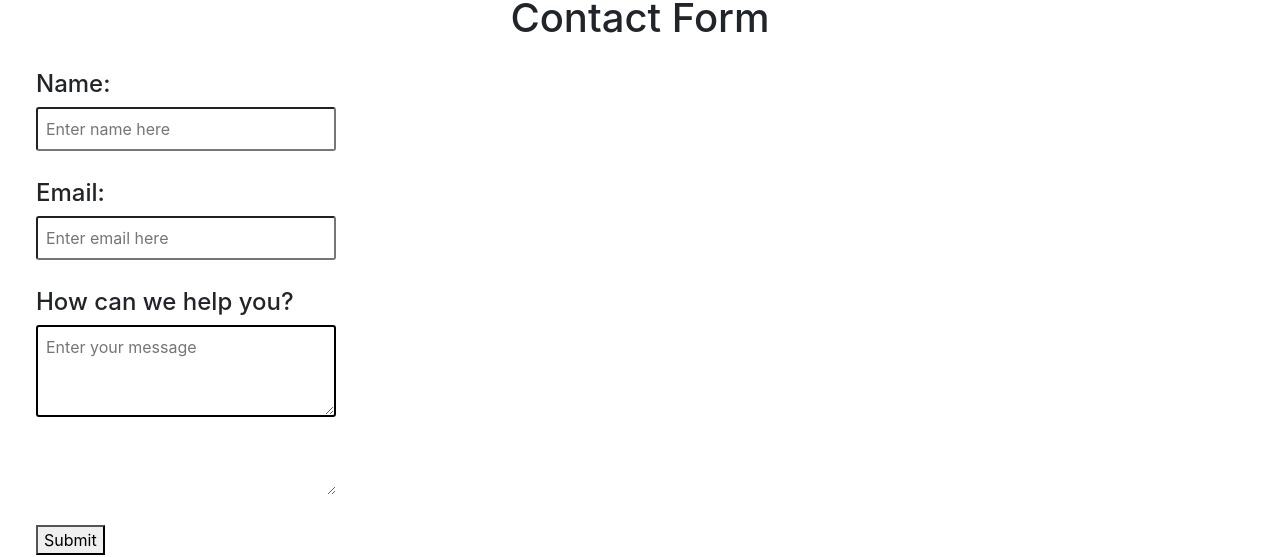
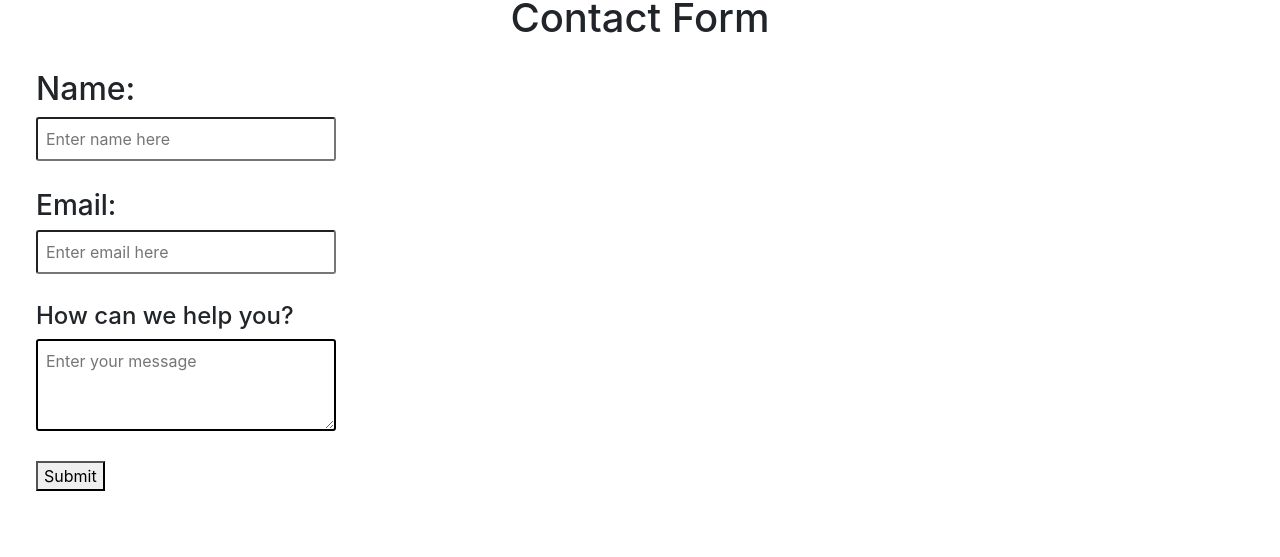
Before and after one commit to Jemsco/intelligentImagery, a React (Create React App) app in the folder mywebsite/: page /contact in a window 1280 px wide. Shown: the part 316-873 px from the top of the page. Built offline with nearby package versions, Linux system fonts and the light colour scheme.

Commit message:
styling updates

```diff
--- a/mywebsite/src/NavBar.js
+++ b/mywebsite/src/NavBar.js
@@ -27,7 +27,7 @@ function NavBar() {
       variant="dark"
     >
       <Container >
-        <Navbar.Brand href="#home">Intelligent Imagery</Navbar.Brand>
+        <Navbar.Brand href="/">Intelligent Imagery</Navbar.Brand>
         <Navbar.Toggle aria-controls="basic-navbar-nav" />
         <Navbar.Collapse id="basic-navbar-nav">
           <Nav className="me-auto">
@@ -37,13 +37,13 @@ function NavBar() {
             <NavDropdownMenu title="Image Academy" id="collasible-nav-dropdown">
               <DropdownSubmenu href="/imagery101" title="Imagery 101" >
                 <NavDropdown.Item href="/step1">Step 1</NavDropdown.Item >
-                <NavDropdown.Item href="/step2">Steo 2</NavDropdown.Item>
+                <NavDropdown.Item href="/step2">Step 2</NavDropdown.Item>
                 <NavDropdown.Item href="/step3">Step 3</NavDropdown.Item>
                 <NavDropdown.Item href="/step4">Step 4</NavDropdown.Item>
               </DropdownSubmenu>
               <DropdownSubmenu href="#action/3.7" title="Imagery 102">
                 <NavDropdown.Item href="#action/3.1">Step 1</NavDropdown.Item>
-                <NavDropdown.Item href="#action/3.2">Steo 2</NavDropdown.Item>
+                <NavDropdown.Item href="#action/3.2">Step 2</NavDropdown.Item>
                 <NavDropdown.Item href="#action/3.3">Step 3</NavDropdown.Item>
                 <NavDropdown.Item href="#action/3.3">Step 4</NavDropdown.Item>
               </DropdownSubmenu>
--- a/mywebsite/src/pages/Contact.js
+++ b/mywebsite/src/pages/Contact.js
@@ -2,7 +2,7 @@
 import React, { useState } from "react";
 import styled from "styled-components";
 
-const Title = styled.h2`
+const Title = styled.h1`
   font-size: 1.5em;
   text-align: center;
 `;
@@ -47,7 +47,6 @@ const Contact = () => {
     const { name, email, message } = e.target.elements;
     let details = {
       name: name.value,
-
       email: email.value,
       desc: message.value,
     };
@@ -86,7 +85,7 @@ const Contact = () => {
         </Title>{" "}
         <FormGroup onSubmit={submitToAPI}>
           <Label for="name">
-            <h4>Name: </h4>
+            <h2>Name: </h2>
           </Label>
           <br />
           <Input
@@ -102,7 +101,7 @@ const Contact = () => {
           />
           <br />
           <Label for="email">
-            <h4>Email: </h4>
+            <h3>Email: </h3>
           </Label>
           <Input
             type="email"
@@ -133,10 +132,6 @@ const Contact = () => {
             }}
           />
           <br />
-          <TextArea
-            class="g-recaptcha"
-            data-sitekey="6Lc7cVMUAAAAAM1yxf64wrmO8gvi8A1oQ_ead1ys"
-          />
           <div id="emailConfirm">
             <p></p>
           </div>
--- a/mywebsite/src/pages/Step1.js
+++ b/mywebsite/src/pages/Step1.js
@@ -103,6 +103,10 @@ const Button = styled.div`
   font-size: 12px;
   text-align: center;
   vertical-align: middle;
+`;
+
+const ModalButton = styled(Button)`
+  color: #0905f5;
 `;
 
 const Section = styled.section`
@@ -211,14 +215,14 @@ const Step1 = () => {
                 </P>{" "}
                 <Section>
                   <div>
-                    <Button onClick={() => handleOpenModal("ISO")}>
+                    <ModalButton onClick={() => handleOpenModal("ISO")}>
                       ISO IN DIGITAL CAMERAS
-                    </Button>
+                    </ModalButton>
                   </div>
                   <div>
-                    <Button onClick={() => handleOpenModal("ASA")}>
+                    <ModalButton onClick={() => handleOpenModal("ASA")}>
                       ASA IN FILM CAMERAS
-                    </Button>
+                    </ModalButton>
                   </div>
                   <ReactModal
                     isOpen={showModal}
```
